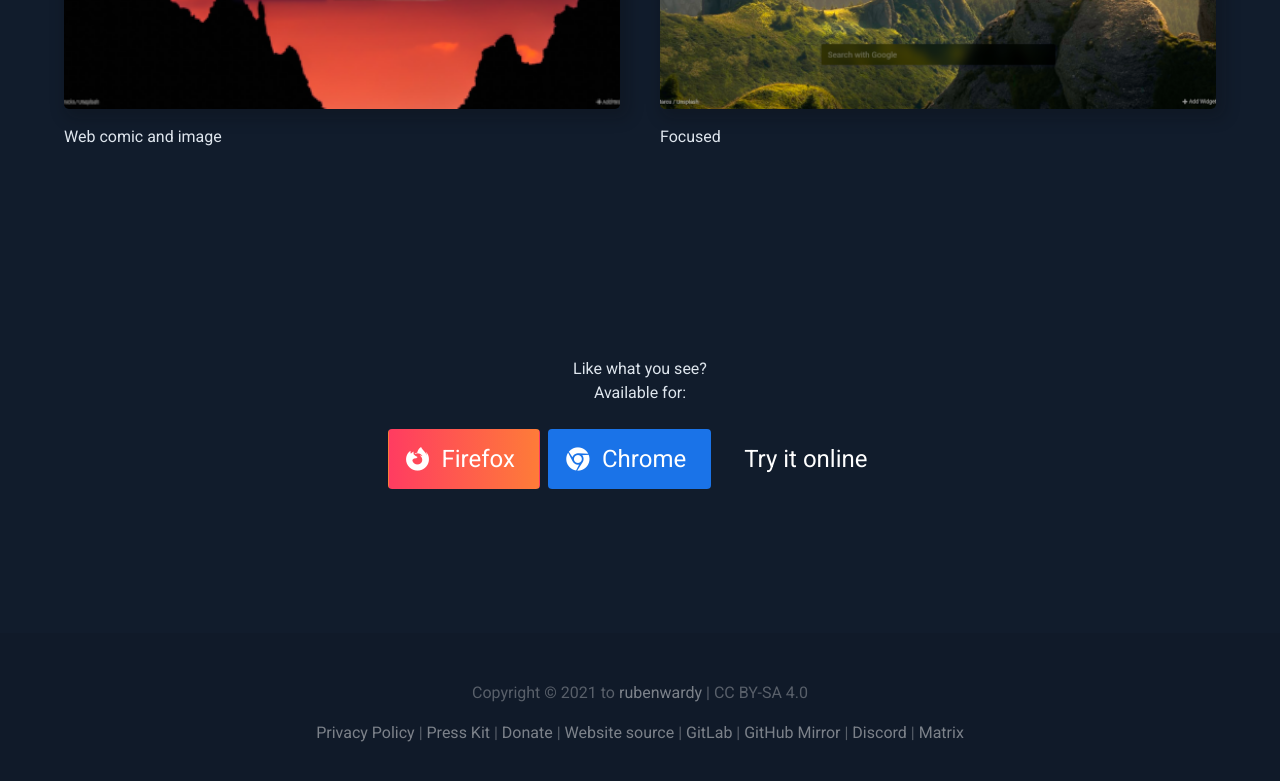
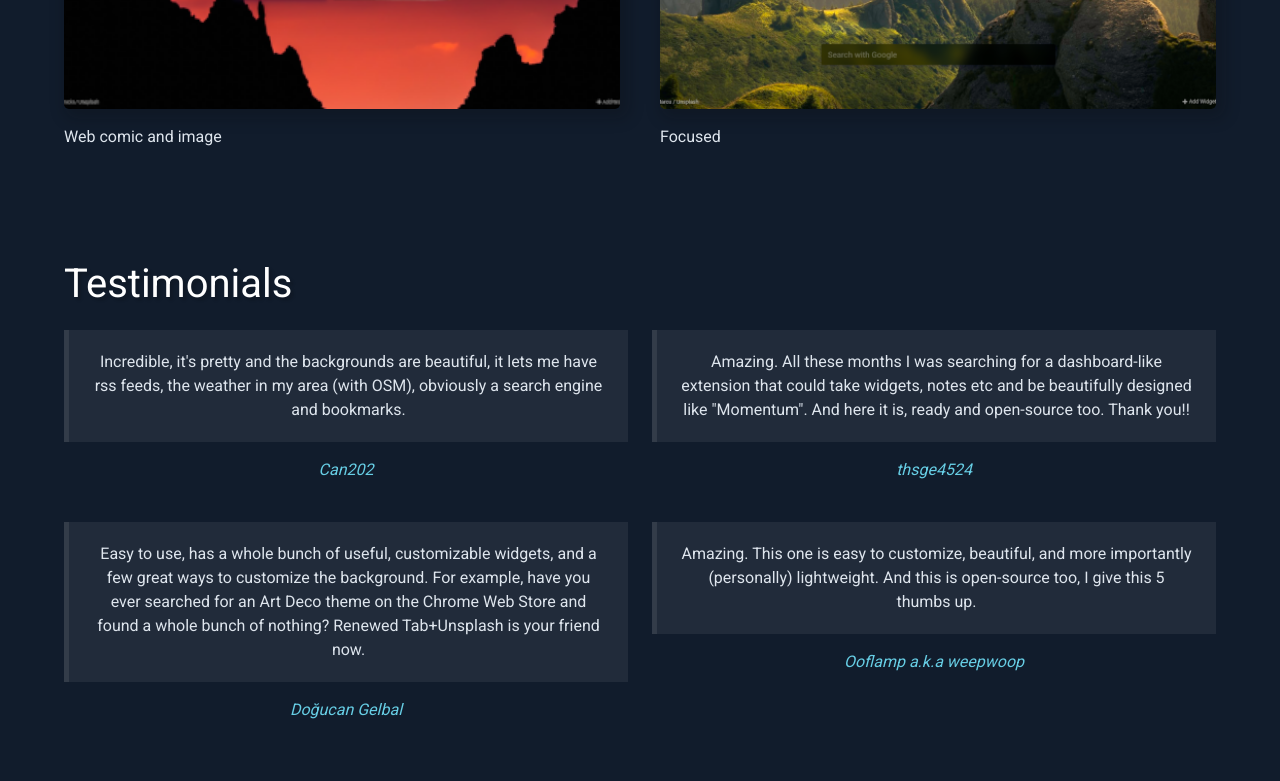
Before and after one commit to rubenwardy/renewedtab_website, a Jekyll site: the page built from index.html, in a window 1280 px wide and 900 px high, scrolled down 4847 px. Shown: the top 781 px of the window. Built offline with Jekyll 4.4.1, drawn with Linux system fonts in a browser that asks for light colours.

Commit message:
Add testimonials

```diff
--- /dev/null
+++ b/_data/testimonials.yml
@@ -0,0 +1,28 @@
+- url: https://addons.mozilla.org/en-GB/firefox/addon/renewed-tab/reviews/1735086/?utm_content=testimonial&utm_medium=referral&utm_source=renewedtab.com
+  author: Can202
+  text: >
+    Incredible, it's pretty and the backgrounds are beautiful, it lets me have
+    rss feeds, the weather in my area (with OSM), obviously a search engine and
+    bookmarks.
+
+- url: https://addons.mozilla.org/en-GB/firefox/addon/renewed-tab/reviews/1692392/?utm_content=testimonial&utm_medium=referral&utm_source=renewedtab.com
+  author: thsge4524
+  text: >
+    Amazing. All these months I was searching for a dashboard-like extension
+    that could take widgets, notes etc and be beautifully designed like
+    "Momentum". And here it is, ready and open-source too. Thank you!!
+
+- url: https://chrome.google.com/webstore/detail/renewed-tab/laljofodhebajcajogbolahbjdcnfgkf/?utm_content=testimonial&utm_medium=referral&utm_source=renewedtab.com
+  author: Doğucan Gelbal
+  text: >
+    Easy to use, has a whole bunch of useful, customizable widgets, and a few
+    great ways to customize the background. For example, have you ever searched
+    for an Art Deco theme on the Chrome Web Store and found a whole bunch of
+    nothing? Renewed Tab+Unsplash is your friend now.
+
+- url: https://addons.mozilla.org/en-GB/firefox/addon/renewed-tab/reviews/1698195/?utm_content=testimonial&utm_medium=referral&utm_source=renewedtab.com
+  author: Ooflamp a.k.a weepwoop
+  text: >
+    Amazing. This one is easy to customize, beautiful, and more importantly
+    (personally) lightweight. And this is open-source too, I give this 5 thumbs
+    up.
--- a/index.html
+++ b/index.html
@@ -135,6 +135,26 @@ layout: default
 		</div>
 	</section>
 
+	<section class="section">
+		<h2 id="widgets" class="title is-2">Testimonials</h2>
+		<div class="columns is-multiline">
+			{% for test in site.data.testimonials %}
+				<div class="column is-half content mb-0">
+					<figure class="mx-0">
+						<blockquote cite="{{ test.url }}">
+							{{ test.text }}
+						</blockquote>
+						<figcaption>
+							<a href="{{ test.url }}">
+								{{ test.author }}
+							</a>
+						</figcaption>
+					</figure>
+				</div>
+			{% endfor %}
+		</div>
+	</section>
+
 
 	<section id="install" class="section is-medium">
 		<p class="mb-5 has-text-centered">
```
